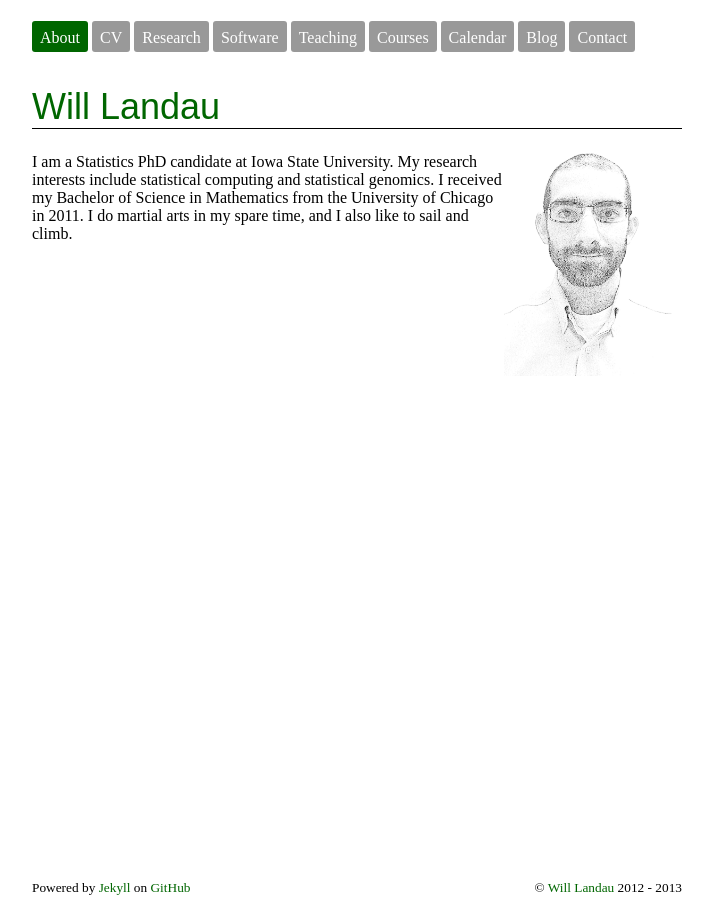
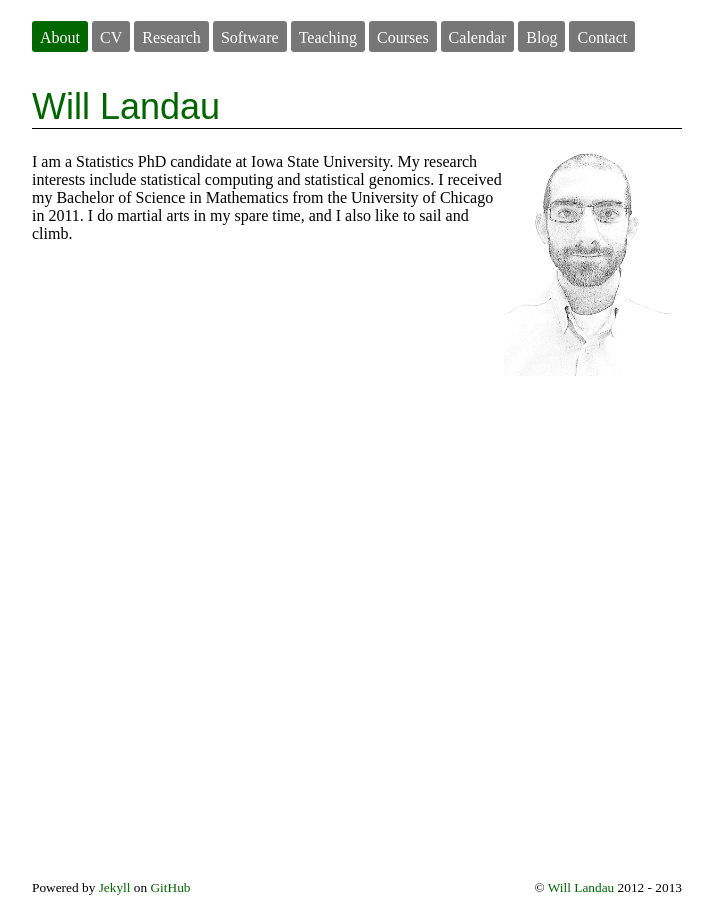
Before and after one commit to wlandau/wlandau.github.io, a Jekyll site: the page built from index.html, in a window 1280 px wide. Shown: the whole page, without its empty margins (303-1016 px from the left). Built offline with Jekyll 4.4.1, drawn with Linux system fonts in a browser that asks for light colours; nearby versions of some CDN libraries.

```diff
--- a/css/wml-custom.css
+++ b/css/wml-custom.css
@@ -80,7 +80,7 @@
 }
 
 .navlink{
-  background: #999999;
+  background: #777777;
   color: white;
   display: inline-block;
   border-radius: 3px;
```
